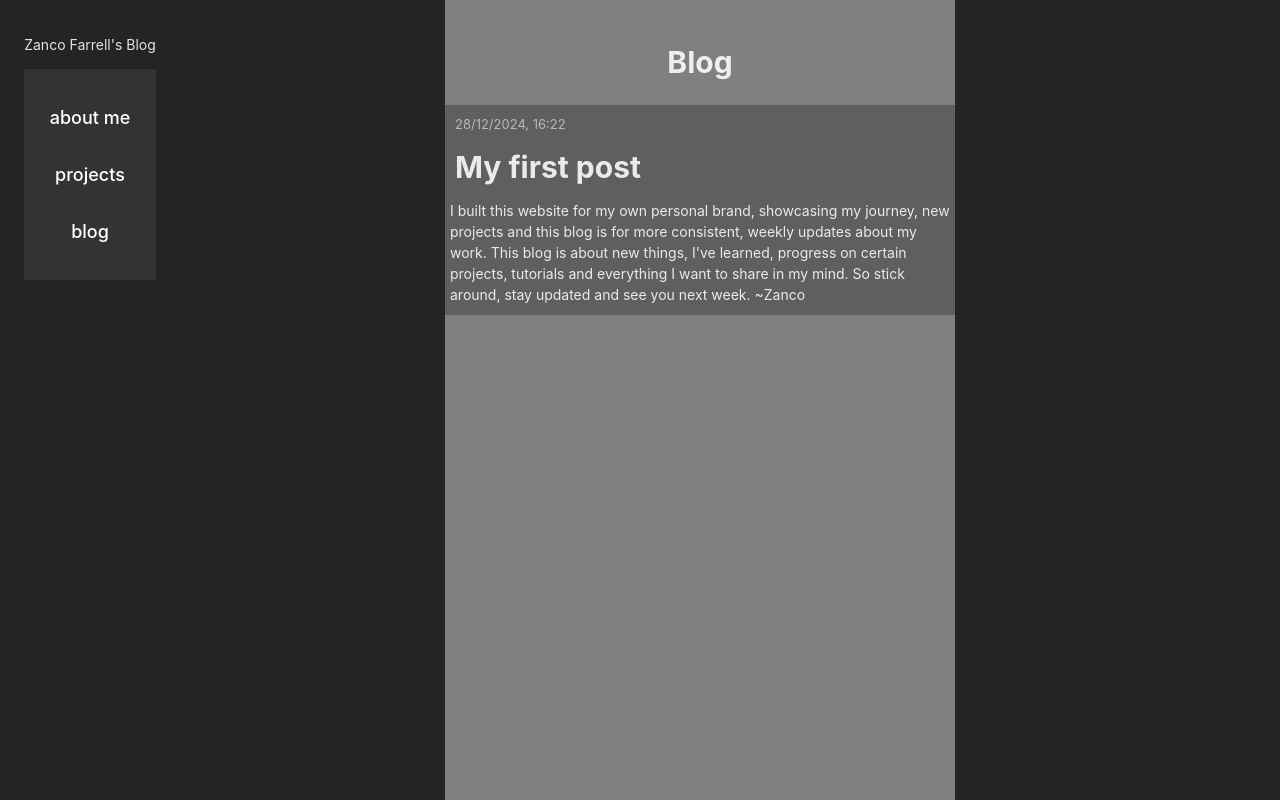
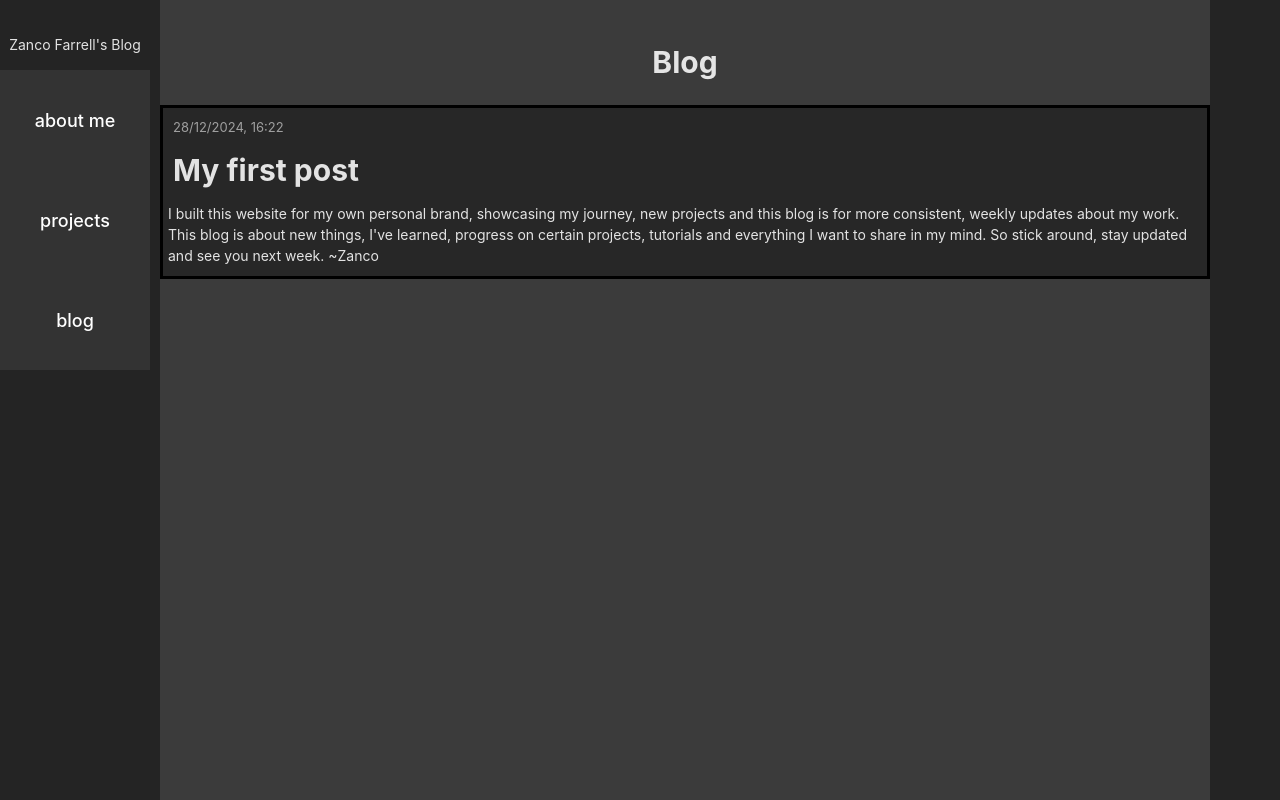
Before and after one commit to ZANC0/ZANC0.github.io, a React (Vite) app in the folder myweb/: page /blog in a window 1280 px wide. Built offline with nearby package versions, Linux system fonts and the light colour scheme.

Commit message:
Fixed spacing of elements

```diff
--- a/myweb/src/App.css
+++ b/myweb/src/App.css
@@ -1,15 +1,19 @@
 #root {
   display: flex;
-  min-height: 100vh;
+  justify-content: center;
+  margin-right: 100px;
+  width:100vw;
 
 
 
 }
 .container{
   display: grid;
-  grid-template-columns: 180px 1020px auto;
+  text-align: center;
+  justify-content: space-evenly;
+  grid-template-columns: 150px 1050px;
   gap: 10px;
-  justify-items: center;
+
 }
 
 .container > div {
@@ -18,10 +22,12 @@
   font-size: 30px;
 }
 .info-bar{
-
+  display:grid;
+  grid-template-columns: auto;
+  grid-template-rows: 50px 300px;
 }
 .section-contents{
-  background-color: gray;
-  width:50%;
+  background-color: rgb(59, 59, 59);
+  width:100%;
   margin:0;
 }
--- a/myweb/src/components/Navbar.css
+++ b/myweb/src/components/Navbar.css
@@ -1,21 +1,25 @@
 .navbar {
+
   background-color: #333;
   color: #fff;
-    padding: 20px;
-    display: flex;
-    flex-direction: column;
-    align-items: center;
-    cursor:pointer;
+  display: grid;
+  grid-template-columns:auto;
+  grid-template-rows: auto auto auto;
+  text-align: center;
+
 }
 
 .navbar a {
+  display: flex;
   color: #fff;
   text-decoration: none;
-    margin: 15px 0;
   font-size: 18px;
-    cursor:pointer;
+  cursor: pointer;
+  align-content: center;
+  flex-wrap: wrap;
+  justify-content: center;
 }
 
 .navbar a:hover {
-    text-decoration: none;
+  text-decoration: underline;
 }
--- a/myweb/src/index.css
+++ b/myweb/src/index.css
@@ -36,8 +36,8 @@ h3{
 body {
   margin: 0;
   display: flex;
-  place-items: center;
-  min-width: 320px;
+
+  min-width: 100vw;
   min-height: 100vh;
   cursor:default;
 }
--- a/myweb/src/pages/Blog.css
+++ b/myweb/src/pages/Blog.css
@@ -1,9 +1,12 @@
 .post{
-    background-color: rgb(95, 95, 95);
+    background-color: rgb(39, 39, 39);
     display: flex;
     flex-direction: column;
     margin:0 0 10px 0;
     flex-wrap:wrap;
+    border-style: solid;
+    border-color:black;
+    border-width: 3px;
 
 }
 .post-title{
```
Lines whose indentation alone changed are shown as unchanged.
